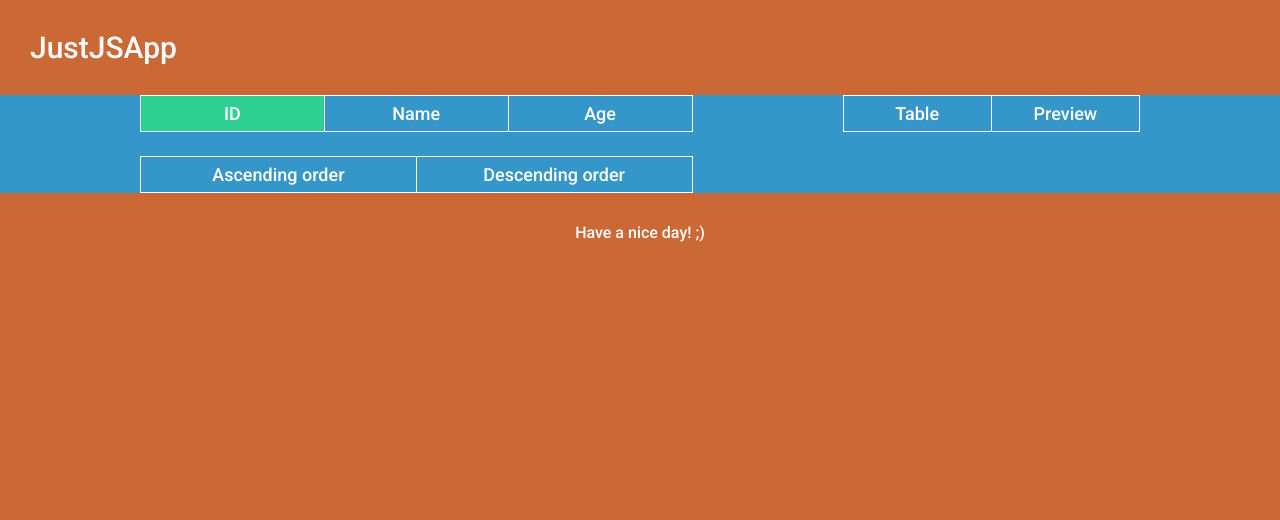
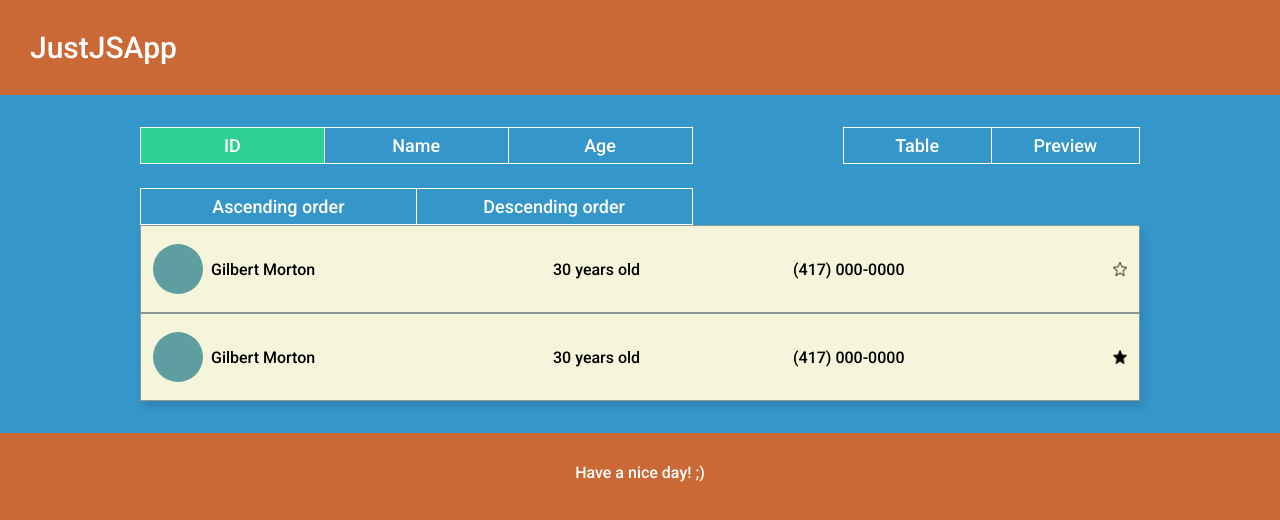
Before and after one commit to andriuhakrava/justjsapp, a plain HTML site: page index.html in a window 1280 px wide. Drawn offline with Linux system fonts and the light colour scheme.

Commit message:
add markup and styles for table characters view

```diff
--- a/index.html
+++ b/index.html
@@ -32,9 +32,24 @@
                 </div>
             </div>
         </section>
-        <section id="app">
-            <div class="characters-list">
-                <div class="characters-list__item"></div>
+        <section class="character__list">
+            <div class="character__item">
+                <div class="character__profile">
+                    <div class="character__avatar"></div>
+                    <div class="character__name">Gilbert Morton</div>
+                </div>
+                <div class="character__age">30 years old</div>
+                <div class="character__phone">(417) 000-0000</div>
+                <img class="character__star" src="./images/star-empty.png" alt="star-icon" />
+            </div>
+            <div class="character__item">
+                <div class="character__profile">
+                    <div class="character__avatar"></div>
+                    <div class="character__name">Gilbert Morton</div>
+                </div>
+                <div class="character__age">30 years old</div>
+                <div class="character__phone">(417) 000-0000</div>
+                <img class="character__star" src="./images/star-filled.png" alt="star-icon" />
             </div>
         </section>
     </main>
--- a/styles.css
+++ b/styles.css
@@ -11,6 +11,7 @@ p {
 
 main {
   background: #3596CA;
+  padding: 32px 0;
 }
 
 header, footer {
@@ -29,7 +30,7 @@ header {
   font-size: 30px;
 }
 
-.controls-panel {
+.controls-panel, .character__list {
   display: flex;
   max-width: 1000px;
   width: 100%;
@@ -80,3 +81,48 @@ header {
   background: #30cf93;
   color: #ffffff;
 }
+
+.character__list {
+  display: flex;
+  flex-direction: column;
+}
+
+.character__item {
+  display: flex;
+  justify-content: space-between;
+  align-items: center;
+  padding: 18px 12px;
+  background: beige;
+  border: 1px solid rgba(34, 60, 80, 0.5);
+  box-shadow: 3px 6px 8px 0 rgba(34, 60, 80, 0.2);
+}
+
+.character__profile {
+  display: flex;
+  align-items: center;
+  flex: 5;
+}
+
+.character__avatar {
+  width: 50px;
+  height: 50px;
+  background: cadetblue;
+  border-radius: 50%;
+}
+
+.character__name {
+  margin-left: 8px;
+}
+
+.character__age {
+  flex: 3;
+}
+
+.character__phone {
+  flex: 4;
+}
+
+.character__star {
+  width: 14px;
+  height: 14px;
+}
```
Also changed, not shown: images/star-empty.png (added), images/star-filled.png (added).
